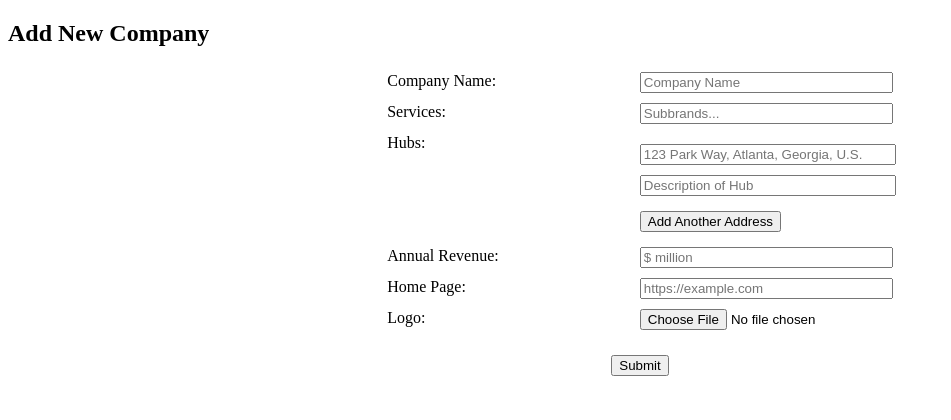
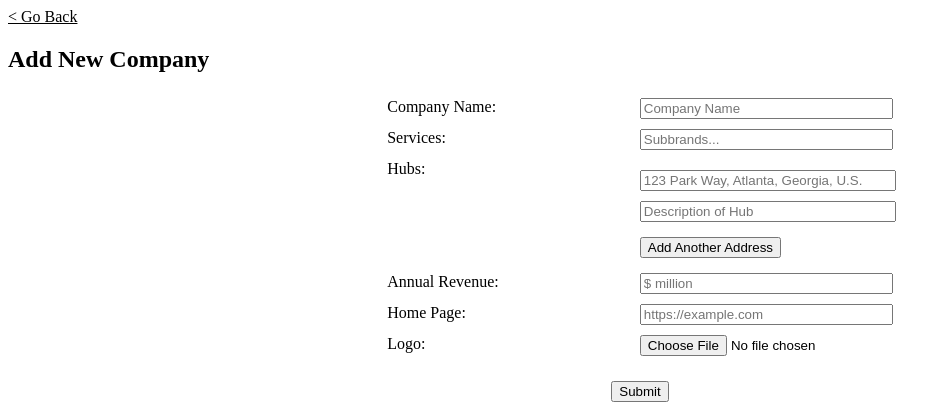
Before and after one commit to griffindavidson/174hw5, a Flask app: page /add-company in a window 1280 px wide. Shown: the top 420 px of the page, without its empty margins (0-951 px from the left). Run offline with Flask 3, Linux system fonts and the light colour scheme.

Commit message:
added bread crump in add.html

```diff
--- a/templates/add.html
+++ b/templates/add.html
@@ -8,6 +8,7 @@
     <script src="{{ url_for('static', filename='js/add.js') }}" defer></script>
 </head>
 <body>
+    <a href="/" style="text-decoration: underline; color: black">&lt Go Back</a>
     <h2>Add New Company</h2>
 
     <div class="inputs">
```
